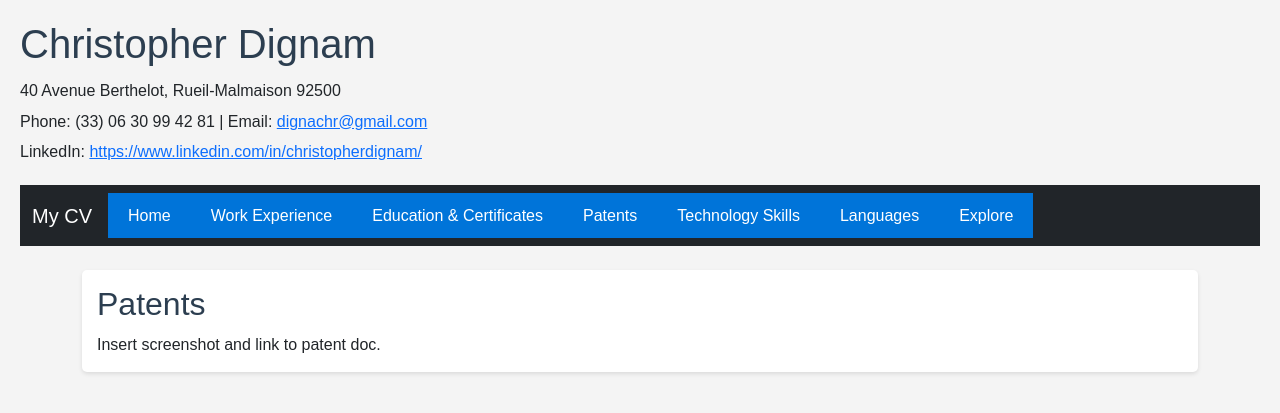
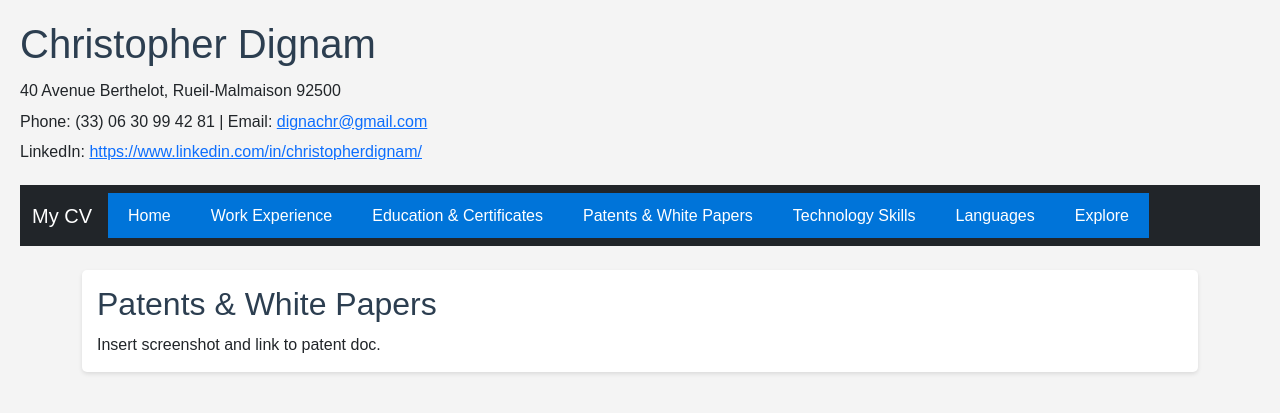
Before and after one commit to cdignam8304/cv, a Jekyll site: the page built from patents.html, in a window 1280 px wide. Shown: the top 413 px of the page. Built offline with Jekyll 4.4.1, drawn with Linux system fonts in a browser that asks for light colours.

Commit message:
Update patents

```diff
--- a/_includes/header.html
+++ b/_includes/header.html
@@ -18,7 +18,7 @@
                     <li><a href="index.html">Home</a></li>
                     <li><a href="experience.html">Work Experience</a></li>
                     <li><a href="ed_cert.html">Education & Certificates</a></li>
-                    <li><a href="patents.html">Patents</a></li>
+                    <li><a href="patents.html">Patents & White Papers</a></li>
                     <li><a href="technology.html">Technology Skills</a></li>
                     <li><a href="languages.html">Languages</a></li>
                     <li><a href="viz.html">Explore</a></li>
--- a/patents.html
+++ b/patents.html
@@ -5,7 +5,7 @@ title: Patents - Christopher Dignam
 
 <main>
     <div class="section">
-        <h2>Patents</h2>
+        <h2>Patents & White Papers</h2>
         Insert screenshot and link to patent doc.
     </div>
 </main>
```
